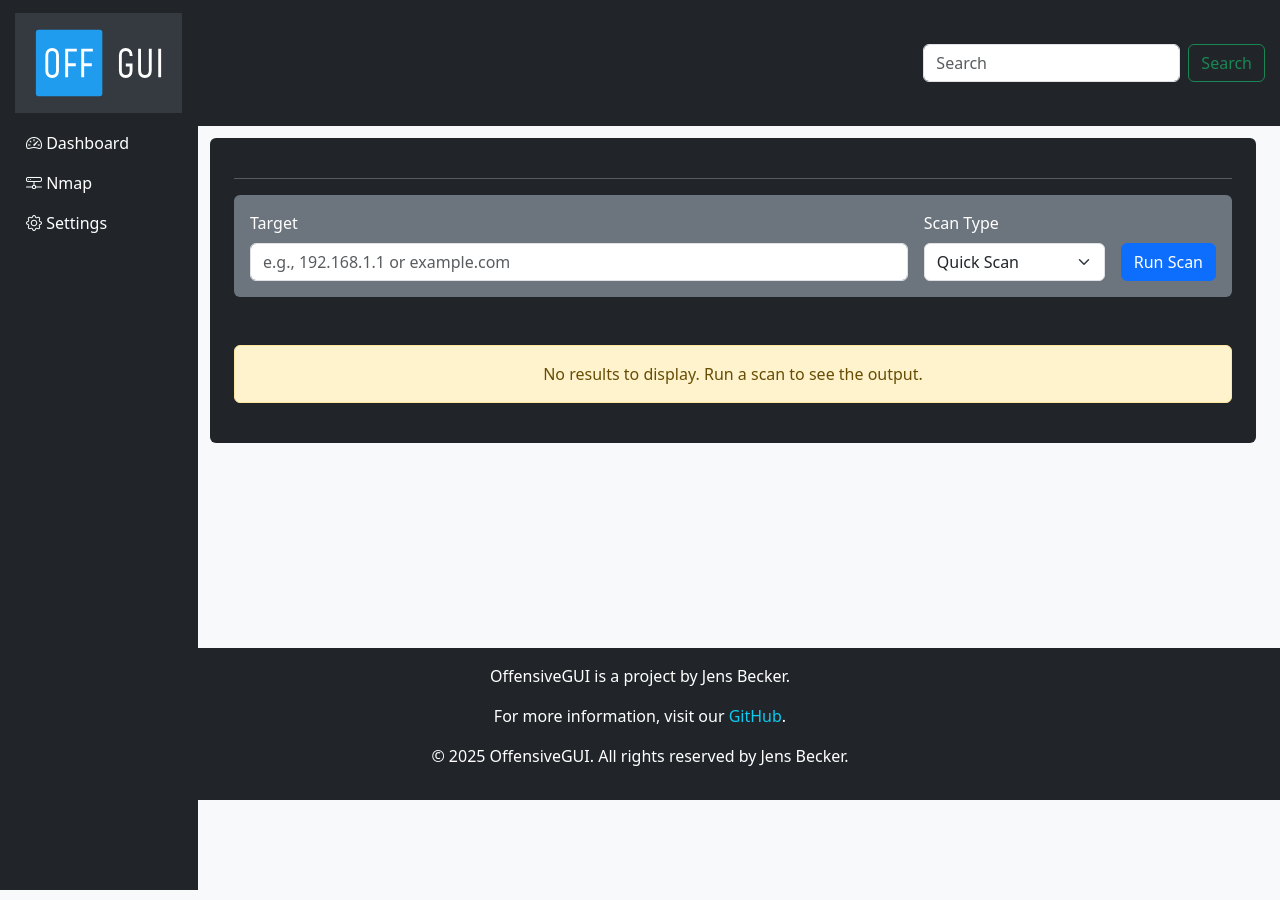
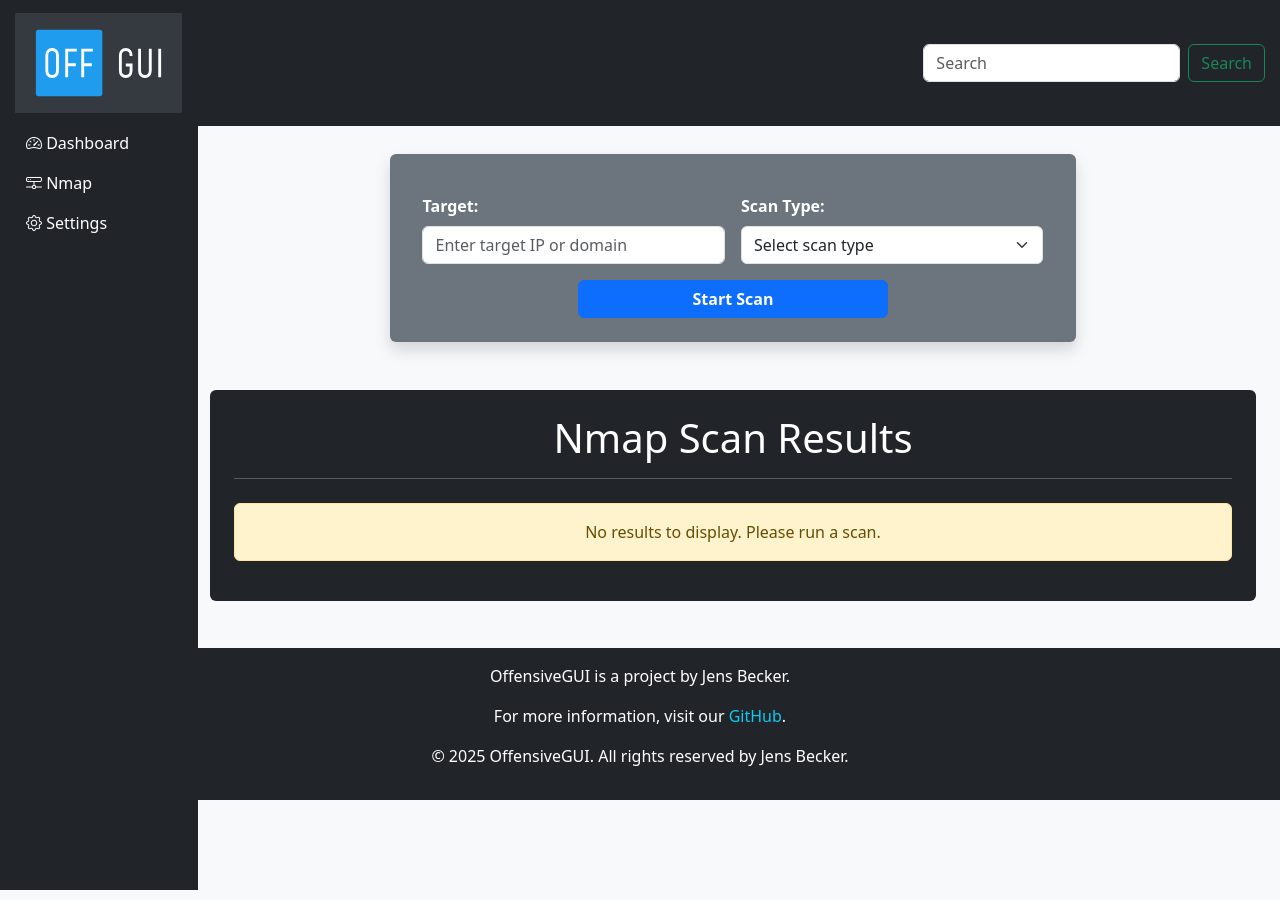
Before and after one commit to jensbecker-dev/OffensiveGUI, a Flask app: page /nmap in a window 1280 px wide. Run offline with Flask 3, Linux system fonts and the light colour scheme.

Commit message:
Refactor nmap scan functionality to separate service and OS scans, enhance error handling, and improve UI for better user experience

```diff
--- a/app.py
+++ b/app.py
@@ -2,8 +2,9 @@
 This module defines a Flask application for performing nmap scans and rendering results.
 """
 
-from flask import Flask, render_template, request
-from modules.nmap_scan import nmap_scan  # Ensure this module exists and is correctly implemented
+from flask import Flask, render_template, request, redirect, url_for, flash
+from modules.nmap_scan import nmap_service_scan  # Ensure this module exists and is correctly implemented
+from modules.nmap_scan import nmap_os_scan  # Import the OS scan function
 
 app = Flask(__name__)
 
@@ -21,58 +22,21 @@ def nmap_scan_route():
     Perform an nmap scan using the imported nmap_scan function and render the results.
     """
     if request.method == 'POST':
-        target = request.form.get('target', '')
-        scan_type = request.form.get('scan_type', 'quick')
-
+        target = request.form['target']
+        scan_type = request.form['scan_type']  # Get the selected scan type from the dropdown
         try:
-            # Perform the nmap scan
-            raw_result = nmap_scan(target=target, scan_type=scan_type)
-
-            # Parse the results for rendering
-            parsed_results = []
-            for host in raw_result.get('hosts', []):
-                host_ip = host.get('ip', target)
-                for protocol, ports in host.get('protocols', {}).items():
-                    for port, details in ports.items():
-                        parsed_results.append({
-                            'host': host_ip,
-                            'port': port,
-                            'protocol': protocol,
-                            'state': details.get('state', 'Unknown'),
-                            'service': details.get('service', 'Unknown'),
-                            'version': details.get('version', 'N/A') if scan_type == 'service' else None,
-                            'os': host.get('os', 'N/A') if scan_type == 'os' else None
-                        })
-
-            return render_template(
-                'nmap.html',
-                results={'hosts': parsed_results},
-                target=target,
-                scan_type=scan_type,
-                scan_types=['quick', 'full', 'os', 'service'],
-                error=None
-            )
-
+            if scan_type == 'service':
+                scan_results = nmap_service_scan(target)
+            elif scan_type == 'os':
+                scan_results = nmap_os_scan(target)
+                return render_template('nmap.html', results=scan_results, target=target, scan_type=scan_type)
+            else:
+                raise ValueError("Invalid scan type selected.")
+            return render_template('nmap.html', results=scan_results, target=target, scan_type=scan_type)
         except Exception as e:
-            # Handle errors and display them in the template
-            return render_template(
-                'nmap.html',
-                results=None,
-                target=target,
-                scan_type=scan_type,
-                scan_types=['quick', 'full', 'os', 'service'],
-                error=str(e)
-            )
-
-    # Render the page with default values for GET requests
-    return render_template(
-        'nmap.html',
-        results=None,
-        target=None,
-        scan_type=None,
-        scan_types=['quick', 'full', 'os', 'service'],
-        error=None
-    )
+            return render_template('nmap.html', error=str(e), target=target, scan_type=scan_type)
+    else:
+        return render_template('nmap.html')
 
 if __name__ == '__main__':
     app.run(debug=True, port=8080)
--- a/static/css/styles.css
+++ b/static/css/styles.css
@@ -60,6 +60,26 @@ header {
 }
 
 /* ===========================
+    nmap scan Styles
+   =========================== */
+
+.nmap-scan-table {
+    width: 100%; /* Bootstrap-Klasse w-100 kann verwendet werden */
+    border-collapse: collapse; /* Bootstrap-Klasse table kann verwendet werden */
+    margin: 20px 0; /* Bootstrap-Klasse my-4 kann verwendet werden */
+    background-color: #fff; /* Bootstrap-Klasse bg-white kann verwendet werden */
+    border-radius: 0.25rem; /* Bootstrap-Klasse rounded kann verwendet werden */
+    box-shadow: 0 0 10px rgba(0, 0, 0, 0.1); /* Bootstrap-Klasse shadow kann verwendet werden */
+    overflow: hidden; /* Bootstrap-Klasse overflow-hidden kann verwendet werden */
+    font-size: 0.9rem; /* Bootstrap-Klasse small kann verwendet werden */
+    color: #212529; /* Bootstrap-Klasse text-dark kann verwendet werden */
+    text-align: left; /* Bootstrap-Klasse text-left kann verwendet werden */
+    border: 1px solid #dee2e6; /* Bootstrap-Klasse border kann verwendet werden */
+    margin-bottom: 20px; /* Bootstrap-Klasse mb-4 kann verwendet werden */
+}
+
+
+/* ===========================
     Footer Styles
    =========================== */
 footer {
--- a/static/js/index.js
+++ /dev/null
@@ -1,109 +0,0 @@
-// This file contains JavaScript code for the Nmap web application
-// spell-checker: disable Nmap nmap
-
-document.addEventListener("DOMContentLoaded", () => {
-    console.log("JavaScript loaded successfully!");
-
-    // Handle form submission for the Nmap scan
-    const nmapForm = document.querySelector("form");
-    if (nmapForm) {
-        nmapForm.addEventListener("submit", (event) => {
-            event.preventDefault(); // Prevent default form submission
-
-            // Show a loading message with animation
-            let loadingMessage = document.querySelector("#loading-message");
-            if (!loadingMessage) {
-                loadingMessage = document.createElement("div");
-                loadingMessage.id = "loading-message";
-                loadingMessage.textContent = "Running Nmap scan, please wait...";
-                loadingMessage.style.color = "blue";
-                loadingMessage.style.marginTop = "10px";
-                loadingMessage.style.fontSize = "16px";
-                loadingMessage.style.fontWeight = "bold";
-                loadingMessage.style.animation = "fadeIn 1s ease-in-out infinite";
-                nmapForm.appendChild(loadingMessage);
-            }
-
-            // Disable the submit button to prevent multiple submissions
-            const submitButton = nmapForm.querySelector("button[type='submit']");
-            if (submitButton) {
-                submitButton.disabled = true;
-                submitButton.style.opacity = "0.6";
-                submitButton.textContent = "Scanning...";
-            }
-
-            // Simulate a delay for the scan process (e.g., 5 seconds)
-            setTimeout(() => {
-                // Remove the loading message
-                if (loadingMessage) {
-                    loadingMessage.remove();
-                }
-
-                // Re-enable the submit button
-                if (submitButton) {
-                    submitButton.disabled = false;
-                    submitButton.style.opacity = "1";
-                    submitButton.textContent = "Submit";
-                }
-
-                // Show a success message
-                const successMessage = document.createElement("div");
-                successMessage.id = "success-message";
-                successMessage.textContent = "Nmap scan completed successfully!";
-                successMessage.style.color = "green";
-                successMessage.style.marginTop = "10px";
-                successMessage.style.fontSize = "16px";
-                successMessage.style.fontWeight = "bold";
-                successMessage.style.animation = "fadeIn 1s ease-in-out";
-                nmapForm.appendChild(successMessage);
-
-                // Automatically remove the success message after 5 seconds
-                setTimeout(() => {
-                    if (successMessage) {
-                        successMessage.remove();
-                    }
-                }, 5000);
-            }, 5000);
-        });
-    }
-
-    // Add a hover effect to the submit button
-    const submitButton = nmapForm?.querySelector("button[type='submit']");
-    if (submitButton) {
-        submitButton.addEventListener("mouseover", () => {
-            submitButton.style.backgroundColor = "#4CAF50";
-            submitButton.style.color = "white";
-            submitButton.style.transition = "background-color 0.3s ease";
-        });
-
-        submitButton.addEventListener("mouseout", () => {
-            submitButton.style.backgroundColor = "";
-            submitButton.style.color = "";
-        });
-    }
-
-    // Initialize the visibility of additional fields on page load
-    toggleAdditionalFields();
-});
-
-// Add CSS animations dynamically
-const style = document.createElement("style");
-style.textContent = `
-    @keyframes fadeIn {
-        0% { opacity: 0; }
-        50% { opacity: 0.5; }
-        100% { opacity: 1; }
-    }
-`;
-document.head.appendChild(style);
-
-// Function to toggle additional fields based on scan type
-function toggleAdditionalFields() {
-    const scanType = document.getElementById('scan_type').value;
-    const additionalFields = document.getElementById('additional-fields');
-    if (scanType === 'os') {
-        additionalFields.style.display = 'block';
-    } else {
-        additionalFields.style.display = 'none';
-    }
-}
--- a/templates/base.html
+++ b/templates/base.html
@@ -85,7 +85,7 @@
                     </div>
                 </nav>
                 <!-- Main Content Area -->
-                <main class="col-lg-10" style="margin-top: 0px; margin-left: 300px auto; margin-right: 0;">
+                <main class="col-lg-10" style="margin-top: 80px;">
                     {% block content %}
                     <!-- Content will be injected here from child templates -->
                     {% endblock %}
--- a/templates/nmap.html
+++ b/templates/nmap.html
@@ -1,87 +1,69 @@
 <!-- filepath: p:\DevEnv\OffensiveGUI\templates\nmap.html -->
+
 {% extends "base.html" %}
 
 {% block content %}
-<div class="container-fade mt-5 bg-dark text-white rounded p-4">
-    <hr class="bg-light">
-    <form action="{{ url_for('nmap_scan_route') }}" method="post" class="bg-secondary rounded p-3">
-        <div class="d-flex align-items-end">
-            <div class="me-3 flex-grow-1">
-                <label for="target" class="form-label">Target</label>
-                <input type="text" id="target" name="target" class="form-control" placeholder="e.g., 192.168.1.1 or example.com" required>
-            </div>
-            <div class="me-3">
-                <label for="scan_type" class="form-label">Scan Type</label>
-                <select id="scan_type" name="scan_type" class="form-select" required onchange="toggleAdditionalFields()">
-                    <option value="quick">Quick Scan</option>
-                    <option value="full">Full Scan</option>
-                    <option value="os">OS Detection</option>
-                    <option value="service">Service Detection</option>
-                </select>
-            </div>
-            <div>
-                <button type="submit" class="btn btn-primary mt-4">Run Scan</button>
-            </div>
+<div class="d-flex justify-content-center align-items-center mb-4">
+    <form method="post" action="{{ url_for('nmap_scan_route') }}" class="row g-3 bg-secondary p-4 rounded shadow">
+        <div class="col-md-6">
+            <label for="target" class="form-label text-white fw-bold">Target:</label>
+            <input type="text" id="target" name="target" class="form-control" placeholder="Enter target IP or domain" required>
         </div>
-
-        <!-- Additional fields for specific scan types -->
-        <div id="additional-fields" class="mt-3" style="display: none;">
-            <label for="os_details" class="form-label">Operating System Details</label>
-            <input type="text" id="os_details" name="os_details" class="form-control" placeholder="e.g., Windows, Linux">
+        <div class="col-md-6">
+            <label for="scan_type" class="form-label text-white fw-bold">Scan Type:</label>
+            <select id="scan_type" name="scan_type" class="form-select" required>
+                <option value="" disabled selected>Select scan type</option>
+                <option value="service">Service Scan</option>
+                <option value="os">Operating System Scan</option>
+            </select>
+        </div>
+        <div class="col-12 text-center">
+            <button type="submit" class="btn btn-primary w-50 fw-bold">Start Scan</button>
         </div>
     </form>
+</div>
+<div class="container mt-5 bg-dark text-white rounded p-4">
+    <h1 class="text-center">Nmap Scan Results</h1>
+    <hr class="bg-light">
 
     {% if results %}
-    <div class="table-responsive mt-5" style="max-height: 100vh; overflow-y: auto;">
-        <h2 class="text-center">Scan Results</h2>
-        <p class="text-center">Target: {{ target }}</p>
-        <p class="text-center">Scan Type: {{ scan_type }}</p>
-        {% if results.hosts %}
+    <div class="table-responsive mt-4">
         <table class="table table-dark table-hover table-bordered align-middle">
             <thead>
                 <tr>
                     <th class="text-center">Host</th>
+                    <th class="text-center">Port</th>
                     <th class="text-center">Protocol</th>
-                    <th class="text-center">Port</th>
                     <th class="text-center">State</th>
+                    {% if scan_type == "service" %}
                     <th class="text-center">Service</th>
-                    {% if scan_type == 'os' %}
-                    <th class="text-center">Operating System</th>
-                    {% elif scan_type == 'service' %}
                     <th class="text-center">Version</th>
+                    {% elif scan_type == "os" %}
+                    <th class="text-center">OS Name</th>
+                    <th class="text-center">OS Accuracy</th>
+                    <th class="text-center">OS Family</th>
                     {% endif %}
                 </tr>
             </thead>
             <tbody>
-                {% for host in results.hosts %}
-                {% for proto, ports in host.protocols.items() %}
-                {% for port, details in ports.items() %}
+                {% for result in results %}
                 <tr>
-                    <td class="text-center">{{ host.address }}</td>
-                    <td class="text-center">{{ proto }}</td>
-                    <td class="text-center">{{ port }}</td>
-                    <td class="text-center">{{ details.state }}</td>
-                    <td class="text-center">{{ details.service|default("N/A") }}</td>
-                    {% if scan_type == 'os' %}
-                    <td class="text-center">{{ host.os|default("N/A") }}</td>
-                    {% elif scan_type == 'service' %}
-                    <td class="text-center">{{ details.version|default("N/A") }}</td>
+                    <td class="text-center">{{ result.host }}</td>
+                    <td class="text-center">{{ result.port }}</td>
+                    <td class="text-center">{{ result.protocol }}</td>
+                    <td class="text-center">{{ result.state }}</td>
+                    {% if scan_type == "service" %}
+                    <td class="text-center">{{ result.service }}</td>
+                    <td class="text-center">{{ result.version|default("N/A") }}</td>
                     {% endif %}
                 </tr>
                 {% endfor %}
-                {% endfor %}
-                {% endfor %}
             </tbody>
         </table>
-        {% else %}
-        <div class="alert alert-danger text-center" role="alert">
-            No hosts found in the scan results.
-        </div>
-        {% endif %}
     </div>
     {% else %}
-    <div class="alert alert-warning mt-5 text-center" role="alert">
-        No results to display. Run a scan to see the output.
+    <div class="alert alert-warning text-center mt-4" role="alert">
+        No results to display. Please run a scan.
     </div>
     {% endif %}
 </div>
@@ -90,23 +72,9 @@
 {% block scripts %}
 <script src="https://cdn.jsdelivr.net/npm/bootstrap@5.3.2/dist/js/bootstrap.bundle.min.js" crossorigin="anonymous"></script>
 <script src="{{ url_for('static', filename='js/index.js') }}"></script>
-<script>
-    function toggleAdditionalFields() {
-        const scanType = document.getElementById('scan_type').value;
-        const additionalFields = document.getElementById('additional-fields');
-        if (scanType === 'os') {
-            additionalFields.style.display = 'block';
-        } else {
-            additionalFields.style.display = 'none';
-        }
-    }
-
-    // Initialize the visibility of additional fields on page load
-    document.addEventListener('DOMContentLoaded', toggleAdditionalFields);
-</script>
 {% endblock %}
 
 {% block styles %}
 <link rel="stylesheet" href="https://cdn.jsdelivr.net/npm/bootstrap@5.3.2/dist/css/bootstrap.min.css" crossorigin="anonymous">
-<link rel="stylesheet" href="{{ url_for('static', filename='css/styles.css') }}">
+<link rel="stylesheet" href="{{ url_for('static', filename='css/custom.css') }}">
 {% endblock %}
```
Also changed, not shown: modules/nmap_scan.py (+80 -73 lines), nmap_scan_tests.py (added, +35 -0 lines).
